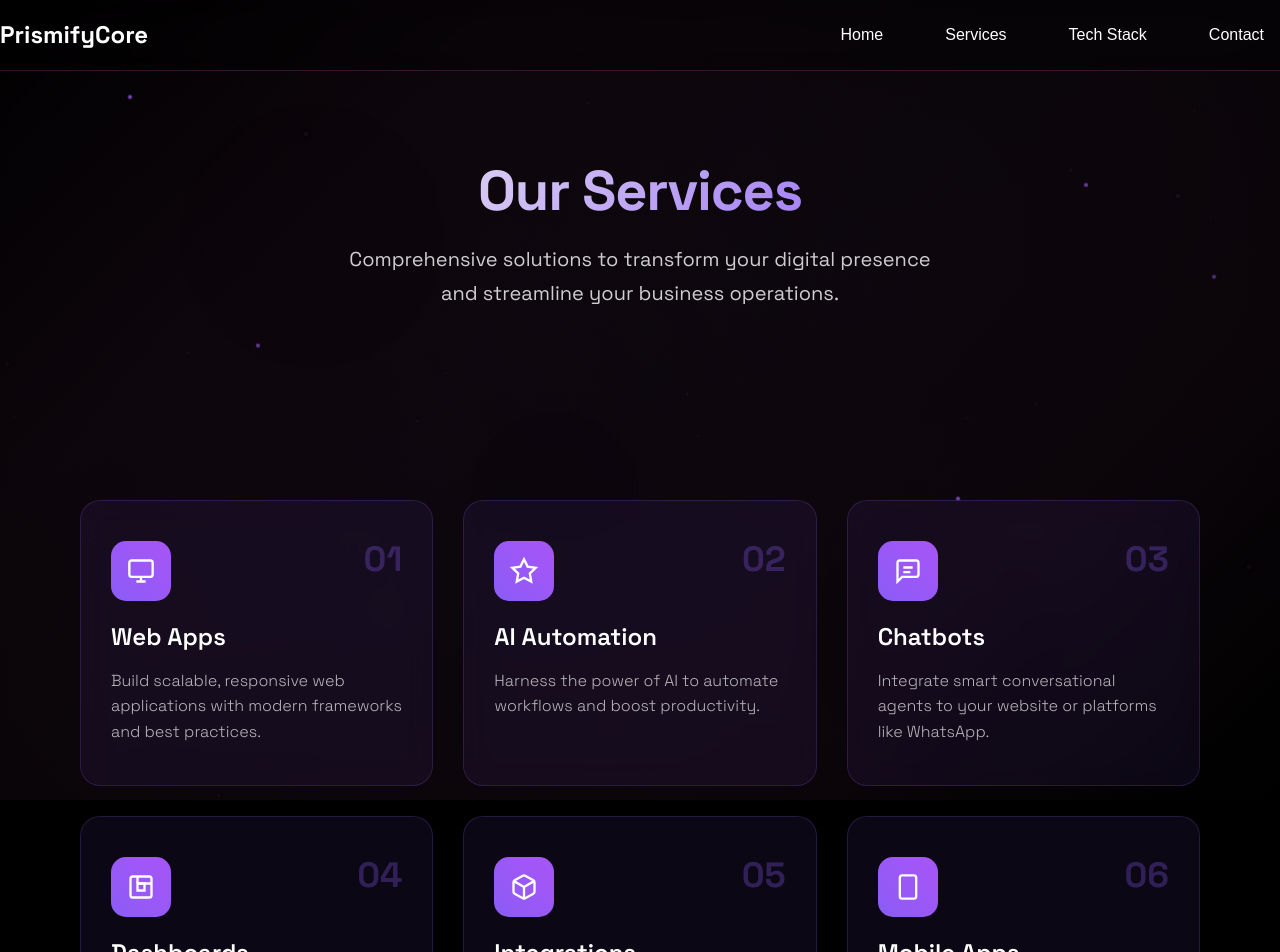
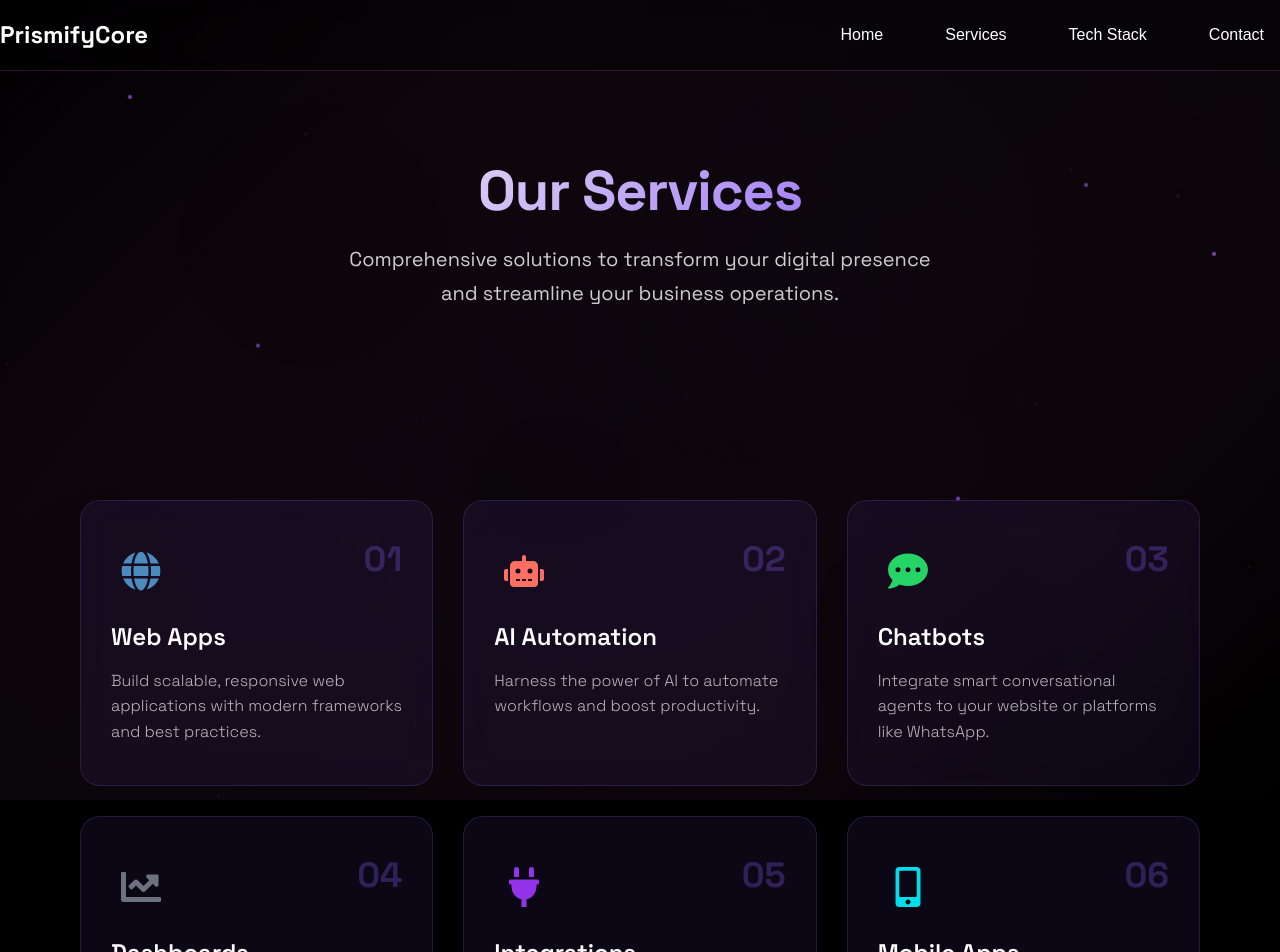
Before and after one commit to Aadil-Raja/PrismifyCore, a React (Vite) app in the folder prismify-ui/: page /service in a window 1280 px wide. Shown: the top 952 px of the page. Built offline with nearby package versions, Linux system fonts and the light colour scheme.

Commit message:
updated icons in techStack and Services

```diff
--- a/prismify-ui/package.json
+++ b/prismify-ui/package.json
@@ -17,6 +17,7 @@
     "lucide-react": "^0.525.0",
     "react": "^19.1.0",
     "react-dom": "^19.1.0",
+    "react-icons": "^5.5.0",
     "react-router-dom": "^7.6.3"
   },
   "devDependencies": {
--- a/prismify-ui/src/components/Services/Service.css
+++ b/prismify-ui/src/components/Services/Service.css
@@ -136,7 +136,6 @@
 .service-card-icon {
   width: 60px;
   height: 60px;
-  background: linear-gradient(45deg, #8b5cf6, #a855f7);
   border-radius: 15px;
   display: flex;
   align-items: center;
@@ -148,13 +147,6 @@
 .service-card-wrapper:hover .service-card-icon {
   transform: scale(1.1) rotate(-3deg);
   box-shadow: 0 8px 25px rgba(139, 92, 246, 0.4);
-}
-
-.service-card-icon svg {
-  width: 28px;
-  height: 28px;
-  color: #ffffff;
-  stroke-width: 2;
 }
 
 .service-card-number {
@@ -292,7 +284,7 @@
   top: 35%;
   right: 5%;
   animation-delay: -15s;
-  animation-duration: 9s;
+  /* animation-oriented: 9s; */
 }
 
 @keyframes services-float {
@@ -350,11 +342,6 @@
     height: 50px;
   }
 
-  .service-card-icon svg {
-    width: 24px;
-    height: 24px;
-  }
-
   .service-card-number {
     font-size: 1.8rem;
   }
@@ -396,11 +383,6 @@
   .service-card-icon {
     width: 45px;
     height: 45px;
-  }
-
-  .service-card-icon svg {
-    width: 22px;
-    height: 22px;
   }
 
   .service-card-number {
--- a/prismify-ui/src/components/Services/Service.jsx
+++ b/prismify-ui/src/components/Services/Service.jsx
@@ -1,5 +1,6 @@
 import React, { useEffect, useRef } from 'react';
 import './Service.css';
+import { FaGlobe, FaRobot, FaCommentDots, FaChartLine, FaPlug, FaMobileAlt } from 'react-icons/fa';
 
 const Services = () => {
   const heroRef = useRef(null);
@@ -30,80 +31,44 @@ const Services = () => {
       id: 1,
       title: "Web Apps",
       description: "Build scalable, responsive web applications with modern frameworks and best practices.",
-      icon: (
-        <svg viewBox="0 0 24 24" fill="none" stroke="currentColor">
-          <rect x="2" y="3" width="20" height="14" rx="2" ry="2"/>
-          <line x1="8" y1="21" x2="16" y2="21"/>
-          <line x1="12" y1="17" x2="12" y2="21"/>
-        </svg>
-      )
+      icon: <FaGlobe size={40} color="#4B8BBE" />
     },
     {
       id: 2,
       title: "AI Automation",
       description: "Harness the power of AI to automate workflows and boost productivity.",
-      icon: (
-        <svg viewBox="0 0 24 24" fill="none" stroke="currentColor">
-          <path d="M12 2l3.09 6.26L22 9.27l-5 4.87 1.18 6.88L12 17.77l-6.18 3.25L7 14.14 2 9.27l6.91-1.01L12 2z"/>
-        </svg>
-      )
+      icon: <FaRobot size={40} color="#FF6F61" />
     },
     {
       id: 3,
       title: "Chatbots",
       description: "Integrate smart conversational agents to your website or platforms like WhatsApp.",
-      icon: (
-        <svg viewBox="0 0 24 24" fill="none" stroke="currentColor">
-          <path d="M21 15a2 2 0 0 1-2 2H7l-4 4V5a2 2 0 0 1 2-2h14a2 2 0 0 1 2 2z"/>
-          <path d="M8 9h8"/>
-          <path d="M8 13h6"/>
-        </svg>
-      )
+      icon: <FaCommentDots size={40} color="#25D366" />
     },
     {
       id: 4,
       title: "Dashboards",
       description: "Custom admin panels for managing your services, users, and analytics.",
-      icon: (
-        <svg viewBox="0 0 24 24" fill="none" stroke="currentColor">
-          <rect x="3" y="3" width="18" height="18" rx="2"/>
-          <path d="M9 9h6v6H9z"/>
-          <path d="M9 3v6"/>
-          <path d="M21 9H9"/>
-        </svg>
-      )
+      icon: <FaChartLine size={40} color="#6B7280" />
     },
     {
       id: 5,
       title: "Integrations",
       description: "Connect APIs and tools like Stripe, Firebase, Twilio, and N8N into one workflow.",
-      icon: (
-        <svg viewBox="0 0 24 24" fill="none" stroke="currentColor">
-          <path d="M21 16V8a2 2 0 0 0-1-1.73l-7-4a2 2 0 0 0-2 0l-7 4A2 2 0 0 0 3 8v8a2 2 0 0 0 1 1.73l7 4a2 2 0 0 0 2 0l7-4A2 2 0 0 0 21 16z"/>
-          <polyline points="3.27,6.96 12,12.01 20.73,6.96"/>
-          <line x1="12" y1="22.08" x2="12" y2="12"/>
-        </svg>
-      )
+      icon: <FaPlug size={40} color="#9333EA" />
     },
     {
       id: 6,
       title: "Mobile Apps",
       description: "Develop high-performance Android & iOS apps using Flutter or React Native.",
-      icon: (
-        <svg viewBox="0 0 24 24" fill="none" stroke="currentColor">
-          <rect x="5" y="2" width="14" height="20" rx="2" ry="2"/>
-          <line x1="12" y1="18" x2="12.01" y2="18"/>
-        </svg>
-      )
+      icon: <FaMobileAlt size={40} color="#00DDEB" />
     }
   ];
 
   return (
     <div className="app">
-      {/* Main content using container from index.css */}
       <div className="container">
         <div className="services-main-wrapper">
-          {/* Hero section */}
           <div className="services-hero-section" ref={heroRef}>
             <div className="services-hero-content">
               <h1 className="services-main-title">Our Services</h1>
@@ -113,7 +78,6 @@ const Services = () => {
             </div>
           </div>
 
-          {/* Services grid */}
           <div className="services-grid-section" ref={gridRef}>
             <div className="services-grid-container">
               {servicesData.map((service, index) => (
@@ -143,7 +107,6 @@ const Services = () => {
         </div>
       </div>
 
-      {/* Background Effects */}
       <div className="services-background-effects">
         <div className="services-particle services-particle-1"></div>
         <div className="services-particle services-particle-2"></div>
--- a/prismify-ui/src/components/TechStack/TechStack.css
+++ b/prismify-ui/src/components/TechStack/TechStack.css
@@ -1,4 +1,3 @@
-
 /* ===== TECH STACK PAGE SPECIFIC STYLES ===== */
 /* Using purple color palette matching Services component */
 
@@ -201,9 +200,8 @@
 }
 
 .techstack-item-icon {
-  width: 60px;
-  height: 60px;
-  background: linear-gradient(45deg, #8b5cf6, #a855f7);
+  width: 70px;
+  height: 70px;
   border-radius: 15px;
   display: flex;
   align-items: center;
@@ -216,13 +214,6 @@
 .techstack-item-card:hover .techstack-item-icon {
   transform: scale(1.1) rotate(-3deg);
   box-shadow: 0 8px 25px rgba(139, 92, 246, 0.4);
-}
-
-.techstack-item-icon svg {
-  width: 28px;
-  height: 28px;
-  color: #ffffff;
-  stroke-width: 2;
 }
 
 .techstack-item-glow {
@@ -457,13 +448,8 @@
   }
 
   .techstack-item-icon {
-    width: 50px;
-    height: 50px;
-  }
-
-  .techstack-item-icon svg {
-    width: 24px;
-    height: 24px;
+    width: 60px;
+    height: 60px;
   }
 
   .techstack-item-name {
@@ -509,13 +495,8 @@
   }
 
   .techstack-item-icon {
-    width: 45px;
-    height: 45px;
-  }
-
-  .techstack-item-icon svg {
-    width: 22px;
-    height: 22px;
+    width: 55px;
+    height: 55px;
   }
 
   .techstack-item-name {
--- a/prismify-ui/src/components/TechStack/TechStack.jsx
+++ b/prismify-ui/src/components/TechStack/TechStack.jsx
@@ -1,5 +1,7 @@
 import React, { useEffect, useRef } from 'react';
 import './TechStack.css';
+import { FaReact, FaNodeJs, FaPython, FaDocker } from 'react-icons/fa';
+import { SiDjango, SiFastapi, SiKubernetes } from 'react-icons/si';
 
 const TechStack = () => {
   const headerRef = useRef(null);
@@ -30,14 +32,7 @@ const TechStack = () => {
       id: 1,
       tech: "React",
       description: "Modern component-based architecture for building dynamic user interfaces",
-      icon: (
-        <svg viewBox="0 0 24 24" fill="none" stroke="currentColor">
-          <circle cx="12" cy="12" r="1"/>
-          <ellipse cx="12" cy="12" rx="8" ry="3"/>
-          <ellipse cx="12" cy="12" rx="8" ry="3" transform="rotate(60 12 12)"/>
-          <ellipse cx="12" cy="12" rx="8" ry="3" transform="rotate(120 12 12)"/>
-        </svg>
-      ),
+      icon: <FaReact size={40} color="#61DAFB" />,
       color: "#8b5cf6",
       category: "Frontend"
     },
@@ -45,13 +40,7 @@ const TechStack = () => {
       id: 2,
       tech: "Node.js",
       description: "Scalable server-side JavaScript runtime for building robust backend systems",
-      icon: (
-        <svg viewBox="0 0 24 24" fill="none" stroke="currentColor">
-          <path d="M12 2L2 7l10 5 10-5-10-5z"/>
-          <path d="m2 17 10 5 10-5"/>
-          <path d="m2 12 10 5 10-5"/>
-        </svg>
-      ),
+      icon: <FaNodeJs size={40} color="#68A063" />,
       color: "#a855f7",
       category: "Backend"
     },
@@ -59,13 +48,7 @@ const TechStack = () => {
       id: 3,
       tech: "Python",
       description: "Versatile language used for scripting, data analysis, and machine learning",
-      icon: (
-        <svg viewBox="0 0 24 24" fill="none" stroke="currentColor">
-          <path d="M12 2C6.48 2 2 6.48 2 12s4.48 10 10 10 10-4.48 10-10S17.52 2 12 2z"/>
-          <path d="M8 12h8"/>
-          <path d="M12 8v8"/>
-        </svg>
-      ),
+      icon: <FaPython size={40} color="#3776AB" />,
       color: "#9333ea",
       category: "Backend"
     },
@@ -73,14 +56,7 @@ const TechStack = () => {
       id: 4,
       tech: "Django",
       description: "High-level Python web framework for rapid development and clean design",
-      icon: (
-        <svg viewBox="0 0 24 24" fill="none" stroke="currentColor">
-          <rect x="3" y="3" width="18" height="18" rx="2"/>
-          <path d="M9 8h6v8H9z"/>
-          <path d="M12 3v5"/>
-          <path d="M12 16v5"/>
-        </svg>
-      ),
+      icon: <SiDjango size={40} color="#092E20" />,
       color: "#7c3aed",
       category: "Framework"
     },
@@ -88,11 +64,7 @@ const TechStack = () => {
       id: 5,
       tech: "FastAPI",
       description: "High-performance Python web framework for APIs with async support",
-      icon: (
-        <svg viewBox="0 0 24 24" fill="none" stroke="currentColor">
-          <path d="M13 2L3 14h9l-1 8 10-12h-9l1-8z"/>
-        </svg>
-      ),
+      icon: <SiFastapi size={40} color="#009688" />,
       color: "#8b5cf6",
       category: "Framework"
     },
@@ -100,13 +72,7 @@ const TechStack = () => {
       id: 6,
       tech: "Docker",
       description: "Container platform that simplifies deployment and scalability",
-      icon: (
-        <svg viewBox="0 0 24 24" fill="none" stroke="currentColor">
-          <rect x="5" y="6" width="14" height="10" rx="1"/>
-          <path d="M9 6V4a2 2 0 0 1 2-2h2a2 2 0 0 1 2 2v2"/>
-          <circle cx="12" cy="11" r="2"/>
-        </svg>
-      ),
+      icon: <FaDocker size={40} color="#2496ED" />,
       color: "#a855f7",
       category: "DevOps"
     },
@@ -114,11 +80,7 @@ const TechStack = () => {
       id: 7,
       tech: "Kubernetes",
       description: "Open-source system for automating deployment, scaling, and management of apps",
-      icon: (
-        <svg viewBox="0 0 24 24" fill="none" stroke="currentColor">
-          <path d="M12 2l2 7h7l-5.5 4 2 7L12 16l-5.5 4 2-7L3 9h7l2-7z"/>
-        </svg>
-      ),
+      icon: <SiKubernetes size={40} color="#326CE5" />,
       color: "#9333ea",
       category: "DevOps"
     }
@@ -128,10 +90,8 @@ const TechStack = () => {
 
   return (
     <div className="app">
-      {/* Main content using container from index.css */}
       <div className="container">
         <div className="techstack-main-wrapper">
-          {/* Header section */}
           <div className="techstack-header-section" ref={headerRef}>
             <div className="techstack-header-content">
               <h1 className="techstack-main-title">Tech Stack</h1>
@@ -141,7 +101,6 @@ const TechStack = () => {
             </div>
           </div>
 
-          {/* Tech Stack section */}
           <div className="techstack-content-section" ref={stackRef}>
             {categories.map((category, categoryIndex) => (
               <div key={category} className="techstack-category-section">
@@ -189,7 +148,6 @@ const TechStack = () => {
         </div>
       </div>
 
-      {/* Background Effects */}
       <div className="techstack-background-effects">
         <div className="techstack-particle techstack-particle-1"></div>
         <div className="techstack-particle techstack-particle-2"></div>
```
Also changed, not shown: 1 other file (tests, documents, lock files or other folders).
